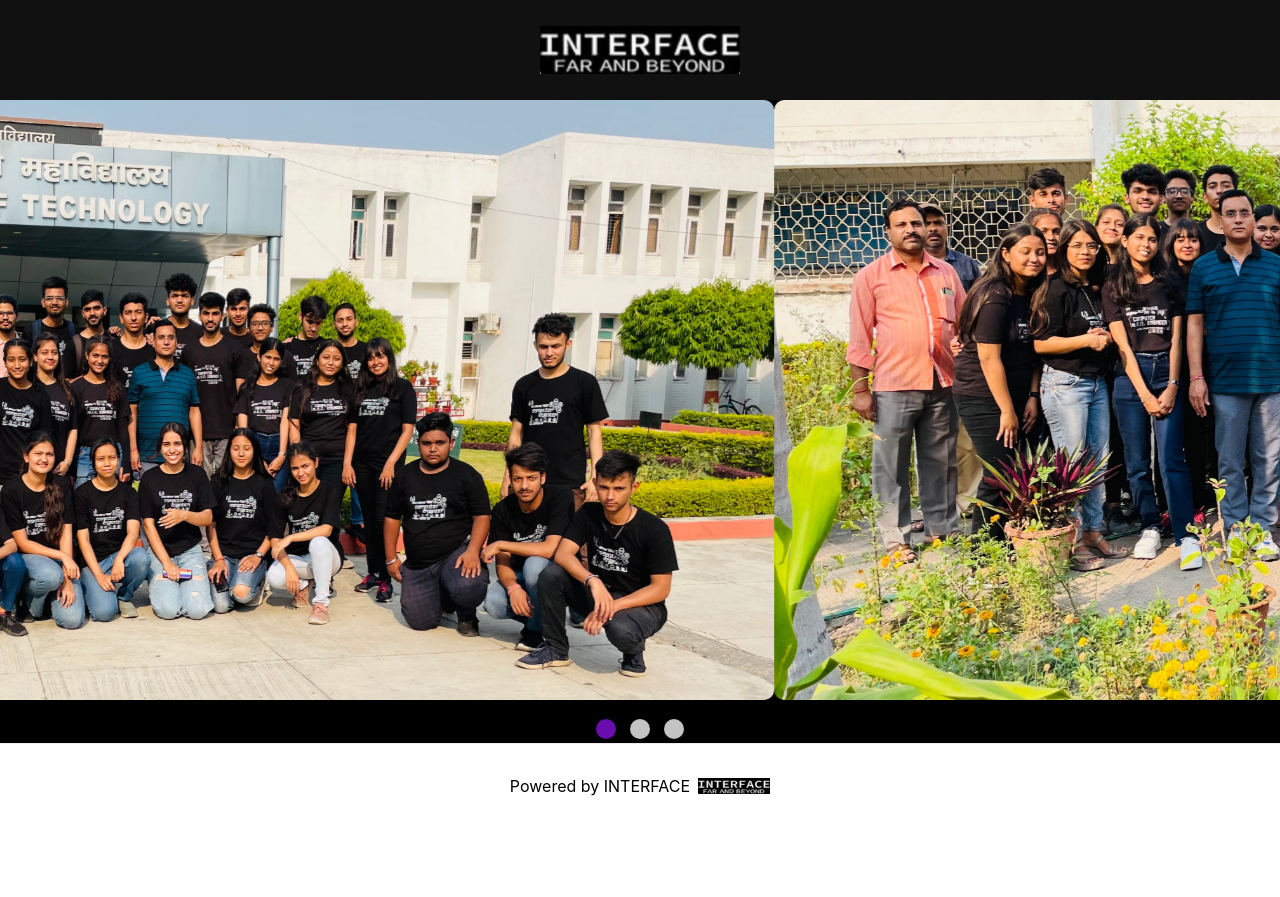
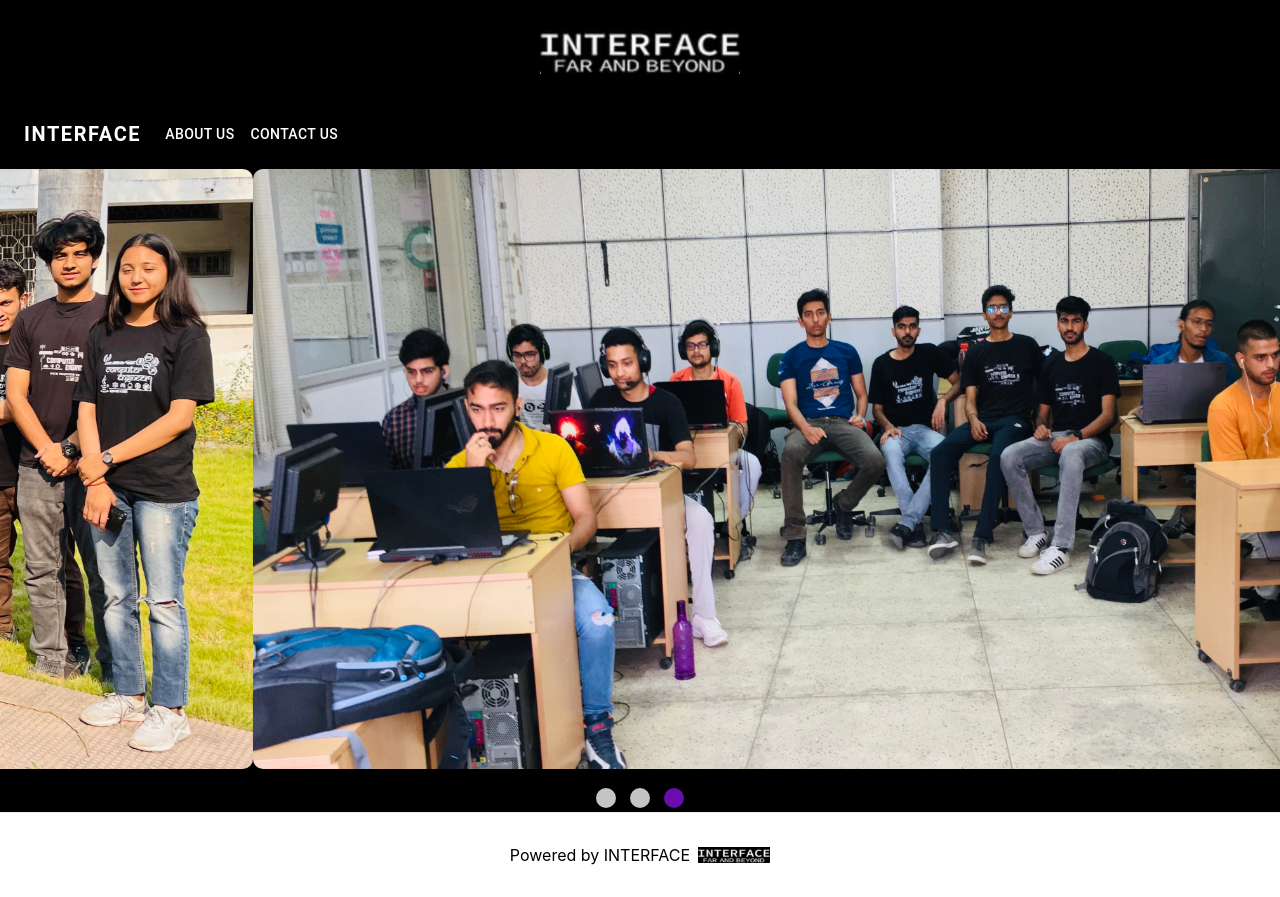
Before and after one commit to shiv-das/interface-frontend, a Next.js app: page / in a window 1280 px wide. Before the commit the page ends 828 px from the top, so only its background shows below. Built offline with nearby package versions, Linux system fonts and the light colour scheme.

Commit message:
minor changes

```diff
--- /dev/null
+++ b/components/ResponsiveAppBar.js
@@ -0,0 +1,91 @@
+import * as React from "react";
+import AppBar from "@mui/material/AppBar";
+import Box from "@mui/material/Box";
+import Toolbar from "@mui/material/Toolbar";
+import IconButton from "@mui/material/IconButton";
+import Typography from "@mui/material/Typography";
+import Menu from "@mui/material/Menu";
+import MenuIcon from "@mui/icons-material/Menu";
+import Container from "@mui/material/Container";
+import Avatar from "@mui/material/Avatar";
+import Button from "@mui/material/Button";
+import Tooltip from "@mui/material/Tooltip";
+import MenuItem from "@mui/material/MenuItem";
+import AdbIcon from "@mui/icons-material/Adb";
+//import { createTheme } from "@mui/material/styles";
+
+const pages = ["About Us", "Contact Us"];
+
+function ResponsiveAppBar() {
+  const [anchorElNav, setAnchorElNav] = React.useState(null);
+
+  const handleCloseNavMenu = () => {
+    setAnchorElNav(null);
+  };
+
+  return (
+    <AppBar position="static">
+      <Container maxWidth="xl">
+        <Toolbar disableGutters>
+          <Typography
+            variant="h6"
+            noWrap
+            component="a"
+            href="/"
+            sx={{
+              mr: 2,
+              display: { xs: "none", md: "flex" },
+
+              fontWeight: 700,
+              letterSpacing: ".1rem",
+              color: "inherit",
+              textDecoration: "none",
+            }}
+          >
+            INTERFACE
+          </Typography>
+
+          <Box sx={{ flexGrow: 1, display: { xs: "flex", md: "none" } }}>
+            <Menu
+              id="menu-appbar"
+              anchorEl={anchorElNav}
+              anchorOrigin={{
+                vertical: "bottom",
+                horizontal: "right",
+              }}
+              keepMounted
+              transformOrigin={{
+                vertical: "top",
+                horizontal: "right",
+              }}
+              open={Boolean(anchorElNav)}
+              onClose={handleCloseNavMenu}
+              sx={{
+                display: { xs: "block", md: "none" },
+              }}
+            >
+              {pages.map((page) => (
+                <MenuItem key={page} onClick={handleCloseNavMenu}>
+                  <Typography textAlign="right">{page}</Typography>
+                </MenuItem>
+              ))}
+            </Menu>
+          </Box>
+
+          <Box sx={{ flexGrow: 1, display: { xs: "none", md: "flex" } }}>
+            {pages.map((page) => (
+              <Button
+                key={page}
+                onClick={handleCloseNavMenu}
+                sx={{ my: 2, color: "white", display: "block" }}
+              >
+                {page}
+              </Button>
+            ))}
+          </Box>
+        </Toolbar>
+      </Container>
+    </AppBar>
+  );
+}
+export default ResponsiveAppBar;
--- a/package.json
+++ b/package.json
@@ -9,6 +9,11 @@
     "lint": "next lint"
   },
   "dependencies": {
+    "@emotion/react": "^11.10.5",
+    "@emotion/styled": "^11.10.5",
+    "@mui/icons-material": "^5.11.0",
+    "@mui/material": "^5.11.2",
+    "mui": "^0.0.1",
     "next": "13.0.2",
     "react": "18.2.0",
     "react-dom": "18.2.0"
--- a/pages/index.js
+++ b/pages/index.js
@@ -3,6 +3,30 @@
 import styles from "../styles/Home.module.css";
 import NavBar from "../components/NavBar";
 import Slideshow from "../components/Slideshow";
+import ResponsiveAppBar from "../components/ResponsiveAppBar";
+import { createTheme, ThemeProvider } from "@mui/material/styles";
+import { black } from "@mui/material/colors";
+
+const theme = createTheme({
+  status: {
+    danger: "#e53e3e",
+  },
+  palette: {
+    background: {
+      paper: "black",
+    },
+    primary: {
+      main: "#000",
+    },
+    neutral: {
+      main: "#64748B",
+      contrastText: "#fff",
+    },
+  },
+});
+const style = {
+  bgcolor: "background.paper",
+};
 
 export default function Home() {
   return (
@@ -14,6 +38,9 @@
       </Head>
       <header>
         <NavBar />
+        <ThemeProvider theme={theme}>
+          <ResponsiveAppBar sx={style} />
+        </ThemeProvider>
         <Slideshow />
       </header>
       <footer className={styles.footer}>
--- a/styles/Home.module.css
+++ b/styles/Home.module.css
@@ -128,7 +128,7 @@
   }
 }
 .navbar {
-  background-color: #111;
+  background-color: #000;
   position: relative;
   text-align: center;
   align-items: center;
```
Also changed, not shown: 2 other files (tests, documents, lock files or other folders).
